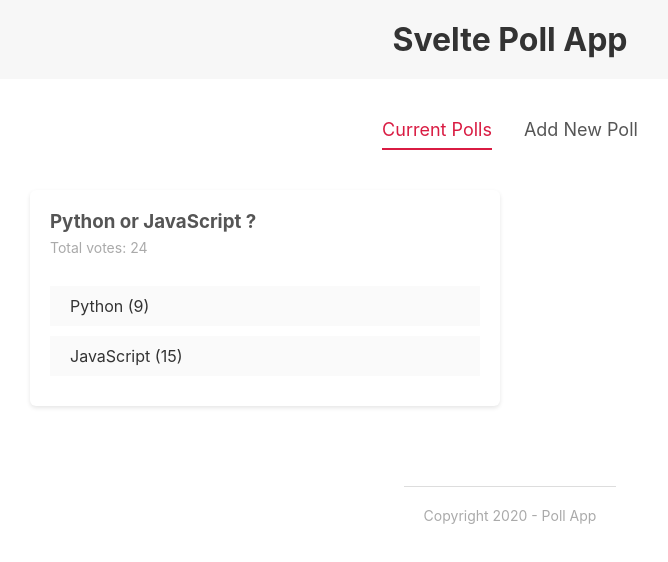
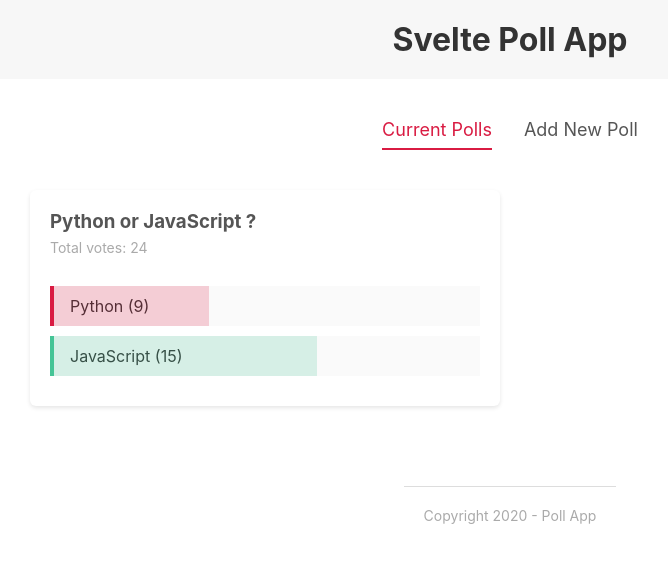
Before and after one commit to ThomasCtnt/svelte-poll-app, a Svelte app: page / in a window 1280 px wide. Shown: the top 562 px of the page, without its empty margins (130-798 px from the left). Built offline with nearby package versions, Linux system fonts and the light colour scheme.

Commit message:
Update the background color width of poll answers when voting

```diff
--- a/src/components/PollDetails.svelte
+++ b/src/components/PollDetails.svelte
@@ -7,6 +7,8 @@
 
     // Reactive values
     $: totalVotes = poll.votesA + poll.votesB;
+    $: percentA = Math.floor(100 / totalVotes * poll.votesA);
+    $: percentB = Math.floor(100 / totalVotes * poll.votesB);
 
     // Handling votes
     const handleVote = (option, id) => {
@@ -20,12 +22,12 @@
         <h3>{ poll.question }</h3>
         <p>Total votes: { totalVotes }</p>
         <div class="answer" on:click={() => handleVote('a', poll.id)}>
-            <div class="percent percent-a"></div>
+            <div class="percent percent-a" style="width: {percentA}%"></div>
             <span>{ poll.answerA } ({ poll.votesA })</span>
         </div>
 
         <div class="answer" on:click={() => handleVote('b', poll.id)}>
-            <div class="percent percent-b"></div>
+            <div class="percent percent-b" style="width: {percentB}%"></div>
             <span>{ poll.answerB } ({ poll.votesB })</span>
         </div>
     </div>
@@ -59,4 +61,20 @@
     display: inline-block;
     padding: 10px 20px;
 }
+
+.percent {
+    height: 100%;
+    position: absolute;
+    box-sizing: border-box;
+}
+
+.percent-a {
+    background-color: rgba(217, 27, 66, 0.2);
+    border-left: 4px solid #d91b42;
+}
+
+.percent-b {
+    background-color: rgba(69, 196, 150, 0.2);
+    border-left: 4px solid #45c496;
+}
 </style>
```
